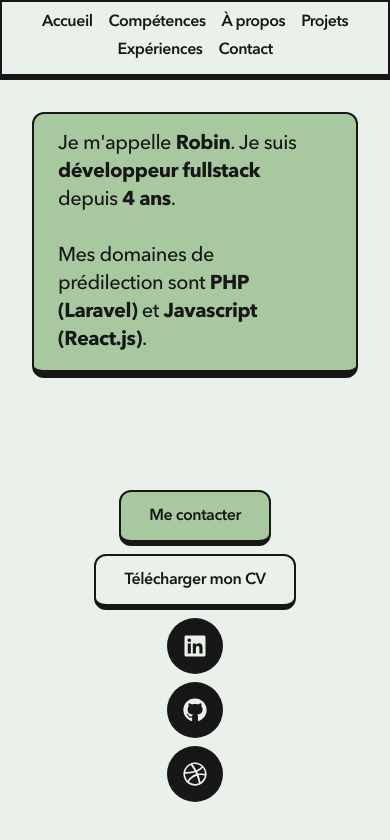
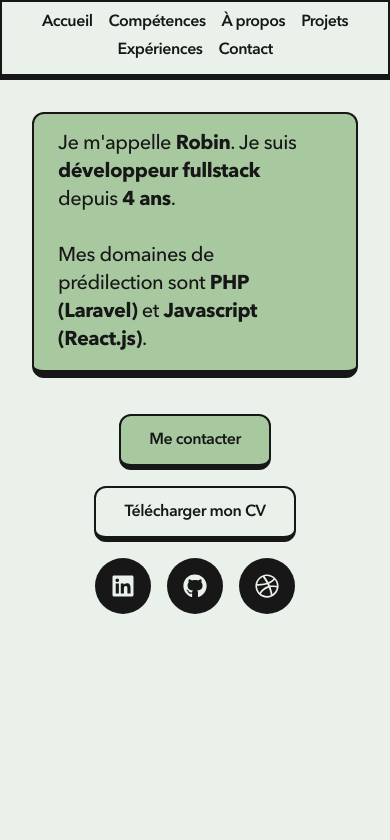
Before and after one commit to Robin-Combeau/portfolio-nextjs, a Next.js app: page / in a window 390 px wide. Shown: the top 840 px of the page. Built offline with nearby package versions, Linux system fonts and the light colour scheme.

Commit message:
feat responsive work header & intro

```diff
--- a/components/LinkButton.tsx
+++ b/components/LinkButton.tsx
@@ -11,7 +11,7 @@ interface LinkButtonProps {
 }
 
 const LinkButton: React.FC<LinkButtonProps> = ({ href, download, content, borderColor = 'border-[#161716]', backgroundColor = 'bg-[#EAF0EA]', hoverBackgroundColor = 'hover:bg-[#6A8A5D]', }) => {
-  const buttonClassName = `border-2 ${borderColor} border-b-[6px] ${backgroundColor} px-7 py-3 flex items-center gap-2 rounded-xl outline-none ${hoverBackgroundColor} transition`;
+  const buttonClassName = `border-2 ${borderColor} border-b-[6px] ${backgroundColor} px-7 py-3 flex items-center text-center gap-2 rounded-xl outline-none ${hoverBackgroundColor} transition`;
 
   if (download) {
     return (
--- a/components/page/Intro.tsx
+++ b/components/page/Intro.tsx
@@ -19,9 +19,9 @@ export default function Intro() {
   };
 
   return (
-    <section id="intro" className="mb-28 sm:mb-4">
+    <section id="intro">
       <motion.div
-        className="flex mb-28 sm:mb-8 flex-col items-center lg:flex-row lg:justify-center gap-y-4 lg:gap-y-0"
+        className="flex mb-8 flex-col items-center lg:flex-row lg:justify-center gap-y-4 lg:gap-y-0"
         initial={{ y: 80, opacity: 0 }}
         animate={{ y: 0, opacity: 1 }}>
         <div className="border-2 border-[#161716] border-b-[8px] bg-[#A8C9A0] text-xl lg:text-2xl font-medium px-6 py-4 pr-14 rounded-xl mx-8 lg:mx-4 lg:w-[31rem] h-auto lg:h-[13rem]">
@@ -73,12 +73,18 @@ export default function Intro() {
         className="flex flex-col sm:flex-row items-center justify-center gap-2 px-4 text-base font-semibold sm:gap-6"
         initial={{ y: 80, opacity: 0 }}
         animate={{ y: 0, opacity: 1 }}>
-        <LinkButton href="#contact" backgroundColor='bg-[#A8C9A0]' content="Me contacter" />
-        <LinkButton href="/CV.pdf" download content="Télécharger mon CV" />
+        <div className="flex gap-6 my-1 sm:my-0 m:gap-6">
+          <LinkButton href="#contact" backgroundColor='bg-[#A8C9A0]' content="Me contacter" />
+        </div>
+        <div className="flex gap-6 my-1 sm:my-0 sm:gap-6">
+          <LinkButton href="/CV.pdf" download content="Télécharger mon CV" />
+        </div>
 
-        <SocialButton href={"https://linkedin.com"} icon={<FaLinkedin />} size={24} />
-        <SocialButton href={"https://github.com"} icon={<FaGithub />} size={24} />
-        <SocialButton href={"https://dribbble.com"} icon={<FaDribbble />} size={24} />
+        <div className="flex gap-4 my-1 sm:my-0 sm:gap-6">
+          <SocialButton href={"https://linkedin.com"} icon={<FaLinkedin />} size={24} />
+          <SocialButton href={"https://github.com"} icon={<FaGithub />} size={24} />
+          <SocialButton href={"https://dribbble.com"} icon={<FaDribbble />} size={24} />
+        </div>
       </motion.div>
     </section>
   )
```
